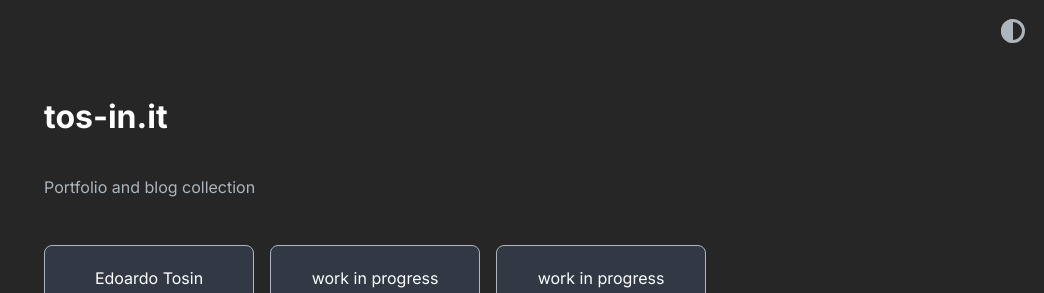
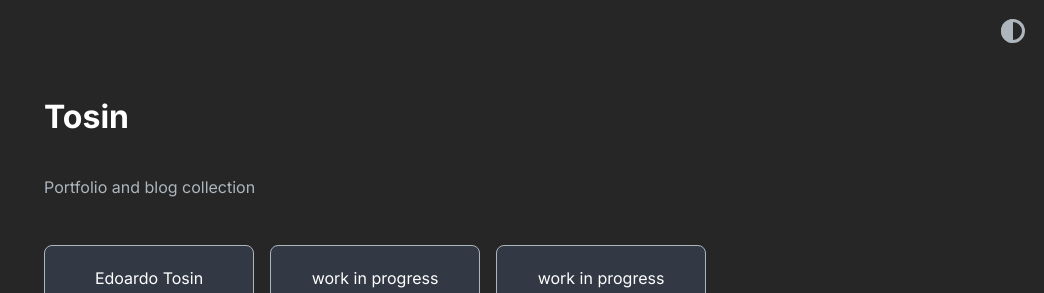
Before and after one commit to lorenzotosin/tos-in.it, a Jekyll site: the page built from index.md, in a window 1280 px wide. Shown: the top 293 px of the page, without its empty margins (236-1280 px from the left). Built offline with Jekyll 4.4.1, drawn with Linux system fonts in a browser that asks for light colours.

Commit message:
Update _config.yml

```diff
--- a/_config.yml
+++ b/_config.yml
@@ -1,4 +1,4 @@
-title: tos-in.it
+title: Tosin
 author: Edoardo Tosin
 url: https://tos-in.it # root address of the site
 description: > # description of the site (multiple lines allowed)
```
